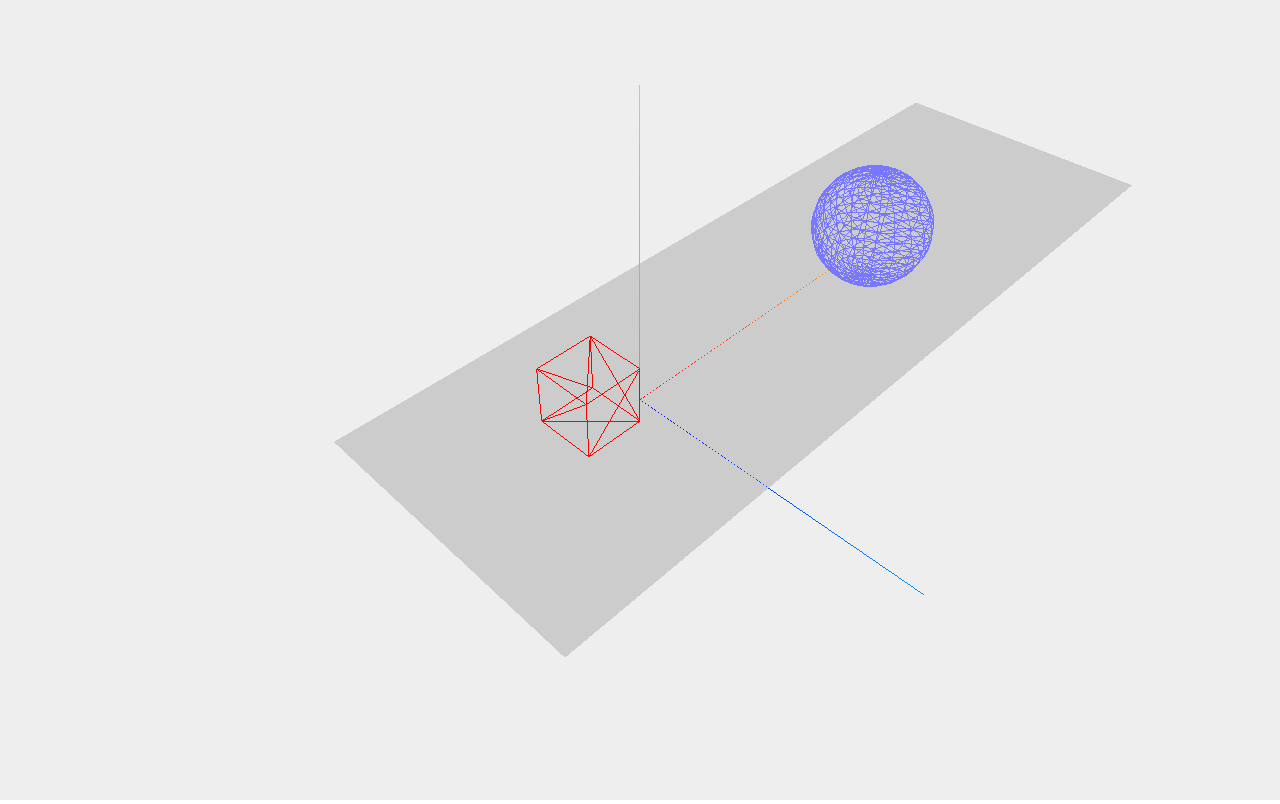
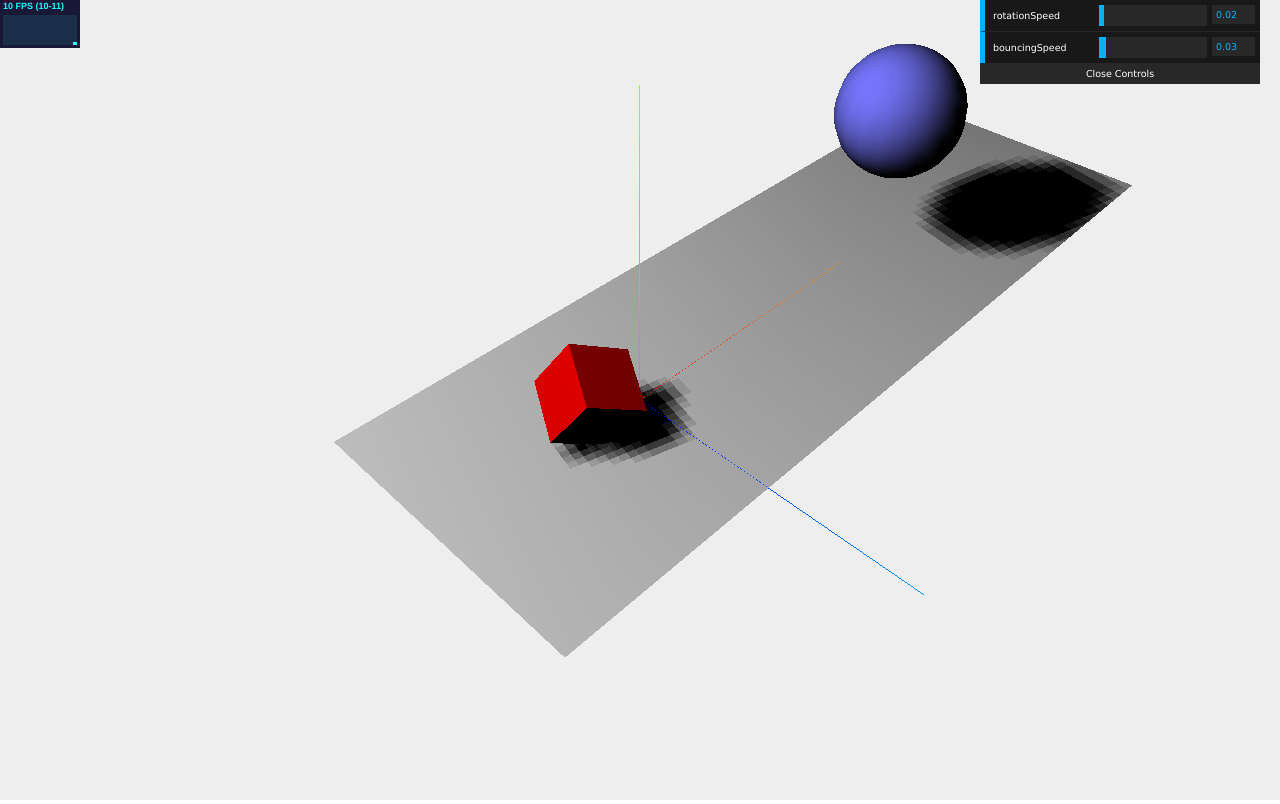
Before and after one commit to tannm13/demoThreeJs, a plain HTML site: page demothreejs/index.html in a window 1280 px wide. Drawn offline with Linux system fonts and the light colour scheme; animation ran at ten frames a second.

Commit message:
finish c1

```diff
--- a/demothreejs/index.html
+++ b/demothreejs/index.html
@@ -18,9 +18,12 @@ and open the template in the editor.
     </head>
     <body>
         <div id="WebGL-output"></div>
+        <div id="Stats-output"></div>
 
         <script type="text/javascript" src="js/three.min.js"></script>
         <script type="text/javascript" src="js/jquery.min.js"></script>
+        <script type="text/javascript" src="js/stats.min.js"></script>
+        <script type="text/javascript" src="js/DAT.GUI.min.js"></script>
         <script type="text/javascript" src="js/learn/c1.js"></script>
     </body>
 </html>
--- a/demothreejs/js/learn/c1.js
+++ b/demothreejs/js/learn/c1.js
@@ -7,33 +7,82 @@ camera.lookAt(scene.position);
 var renderer = new THREE.WebGLRenderer();
 renderer.setClearColor(0xEEEEEE);
 renderer.setSize(window.innerWidth, window.innerHeight);
+renderer.shadowMapEnabled = true;
 $("#WebGL-output").append(renderer.domElement);
 var axes = new THREE.AxisHelper(20);
 scene.add(axes);
+var stats = initStats();
+var controls = new function() {
+  this.rotationSpeed = 0.02;
+  this.bouncingSpeed = 0.03;
+}
+var gui = new DAT.GUI();
+gui.add(controls, "rotationSpeed", 0, 0.5);
+gui.add(controls, "bouncingSpeed", 0, 0.5);
+
+
+var spotLight = new THREE.SpotLight(0xffffff);
+spotLight.position.set(-40, 60, -10);
+spotLight.castShadow = true;
+scene.add(spotLight);
 
 var planeGeom = new THREE.PlaneGeometry(60, 20, 1, 1);
-var planeMat = new THREE.MeshBasicMaterial({color: 0xcccccc});
+var planeMat = new THREE.MeshLambertMaterial({color: 0xcccccc});
 var plane = new THREE.Mesh(planeGeom, planeMat);
 plane.rotation.x = -0.5 * Math.PI;
 plane.position.x = 15;
 plane.position.y = 0;
 plane.position.z = 0;
+plane.receiveShadow = true;
 scene.add(plane);
 
 var cubeGeom = new THREE.CubeGeometry(4, 4, 4);
-var cubeMat = new THREE.MeshBasicMaterial({color: 0xff0000, wireframe: true});
+var cubeMat = new THREE.MeshLambertMaterial({color: 0xff0000});
 var cube = new THREE.Mesh(cubeGeom, cubeMat);
 cube.position.x = -4;
 cube.position.y = 3;
 cube.position.z = 0;
+cube.castShadow = true;
 scene.add(cube);
 
 var sphereGeom = new THREE.SphereGeometry(4, 20, 20);
-var sphereMat = new THREE.MeshBasicMaterial({color: 0x7777ff, wireframe: true});
+var sphereMat = new THREE.MeshLambertMaterial({color: 0x7777ff});
 var sphere = new THREE.Mesh(sphereGeom, sphereMat);
 sphere.position.x = 20;
 sphere.position.y = 4;
 sphere.position.z = 2;
+sphere.castShadow = true;
 scene.add(sphere);
 
-renderer.render(scene, camera);
+renderScene();
+
+var step = 0;
+function renderScene() {
+  requestAnimationFrame(renderScene);
+  stats.update();
+  rotateCube();
+  bounceSphere();
+  renderer.render(scene, camera);
+}
+
+function initStats() {
+  var stats = new Stats();
+  stats.setMode(0);
+  stats.domElement.style.position = "absolute";
+  stats.domElement.left = "0px";
+  stats.domElement.top = "0px";
+  $("#Stats-output").append(stats.domElement);
+  return stats;
+}
+
+function rotateCube() {
+  cube.rotation.x += controls.rotationSpeed;
+  cube.rotation.y += controls.rotationSpeed;
+  cube.rotation.z += controls.rotationSpeed;
+}
+
+function bounceSphere() {
+  step += controls.bouncingSpeed;
+  sphere.position.x = 20 + 10*Math.cos(step);
+  sphere.position.y = 2 + 10*Math.abs(Math.sin(step));
+}
```
